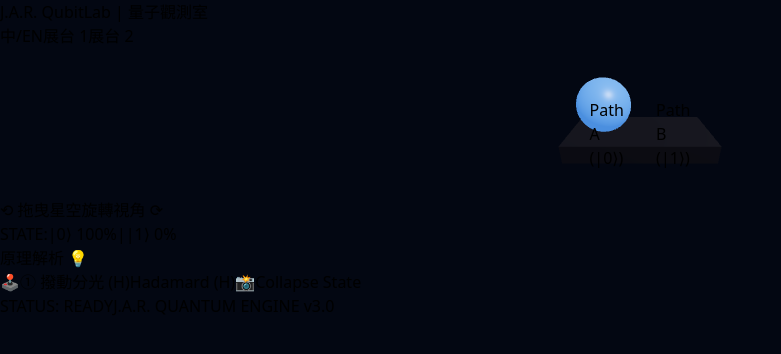
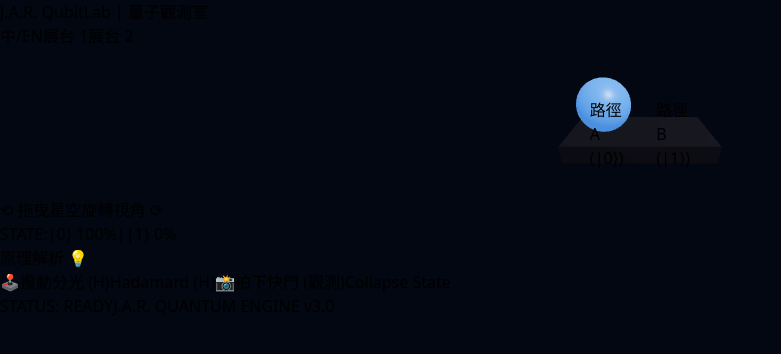
Before and after one commit to jackylawck/JAR-QubitLab, a React (Vite) app: page / in a window 1280 px wide. Shown: the top 354 px of the page, without its empty margins (0-781 px from the left). Built offline with nearby package versions, Linux system fonts and the light colour scheme.

Commit message:
Update translations.ts

```diff
--- a/src/i18n/translations.ts
+++ b/src/i18n/translations.ts
@@ -1,56 +1,66 @@
 // src/i18n/translations.ts
-
 export type Locale = 'zh' | 'en';
 
-export const translations = {
+export interface TranslationSchema {
+  common: {
+    pathA: string;
+    pathB: string;
+    splitBeam: string;
+    interfere: string;
+    measure: string; // 🌟 補回缺失欄位
+    standby: string;
+  };
+  boothOne: {
+    title: string;
+    desc: string;
+    explanation: string; // 🌟 補回原理解析
+  };
+  boothTwo: {
+    title: string;
+    desc: string;
+    explanation: string; // 🌟 補回原理解析
+  };
+}
+
+export const translations: Record<Locale, TranslationSchema> = {
   zh: {
     common: {
-      standby: '待機 (需先分光)',
-      phaseShift: '連續相移 P(ϕ)',
-      phaseFlip: '相位翻轉 (Z-Gate)',
-      inPhase: '同相 (0°)',
-      antiPhase: '反相 (180°)',
-      splitBeam: '① 撥動分光 (H)',
-      interfere: '③ 匯流對撞 (Interfere)',
-      pathA: 'Path A (|0⟩)',
-      pathB: 'Path B (|1⟩)',
+      pathA: '路徑 A (|0⟩)',
+      pathB: '路徑 B (|1⟩)',
+      splitBeam: '撥動分光 (H)',
+      interfere: '匯流對撞',
+      measure: '拍下快門 (觀測)', // 🌟 修復按鈕文字缺失
+      standby: '載入中...',
+    },
+    boothOne: {
+      title: '疊加與坍縮',
+      desc: '撥動分光桿（H 門）使球體進入疊加態；按下拍照快門強制其隨機坍縮。',
+      explanation: '撥動分光桿（施加 Hadamard 門）使粒子進入疊加態，同時分佈在左（|0⟩）與右（|1⟩）。按下快門進行量子觀測，迫使波函數隨機坍縮成確定的一側。',
     },
     boothTwo: {
-      statusSplit: '分光態已建立',
-      statusConstructive: '相長干涉',
-      statusDestructive: '相消干涉',
-    },
-    // Sprint 3 預留
-    boothThree: {
-      entangled: '最大糾纏態已生成 (Bell State)',
-      separable: '可分態 (Separable)',
-      measure: '觀測並坍縮 (Collapse)',
+      title: '波動干涉與機率搬運',
+      desc: '分光後調整相位差，對撞時將透過相消干涉把機率全數搬運至另一端。',
+      explanation: '若為 0° 同相，對撞後右路消亡，能量 100% 匯聚至 Path A；若翻轉為 π（180°）反相，左路相消蒸發，機率 100% 被搬運至 Path B！',
     },
   },
   en: {
     common: {
-      standby: 'Standby (Split First)',
-      phaseShift: 'Phase Shift P(ϕ)',
-      phaseFlip: 'Phase Flip (Z-Gate)',
-      inPhase: 'In-phase (0°)',
-      antiPhase: 'Anti-phase (180°)',
-      splitBeam: '① Split Beam (H)',
-      interfere: '③ Recombine (Interfere)',
       pathA: 'Path A (|0⟩)',
       pathB: 'Path B (|1⟩)',
+      splitBeam: 'Split Beam (H)',
+      interfere: 'Recombine',
+      measure: 'Shutter (Measure)',
+      standby: 'LOADING...',
+    },
+    boothOne: {
+      title: 'Superposition & Collapse',
+      desc: 'Apply Hadamard gate to superpose; click shutter to force collapse.',
+      explanation: 'Applying the Hadamard gate puts the qubit into a superposition of |0⟩ and |1⟩. Clicking the shutter performs a measurement, forcing the wavefunction to collapse into a definite state.',
     },
     boothTwo: {
-      statusSplit: 'Superposition Created',
-      statusConstructive: 'Constructive Interference',
-      statusDestructive: 'Destructive Interference',
-    },
-    boothThree: {
-      entangled: 'Maximally Entangled (Bell State)',
-      separable: 'Separable State',
-      measure: 'Measure & Collapse',
+      title: 'Wave Interference',
+      desc: 'Split paths, tune phase difference, and observe destructive cancellation.',
+      explanation: 'In-phase (0°): Destructive interference eliminates Path B, 100% amplitude stays in Path A. Anti-phase (π): Path A cancels out and 100% amplitude is transported into Path B!',
     },
   },
-} as const;
-
-// 抽取結構型別，強制 zh 與 en 鍵值完全一致
-export type TranslationSchema = typeof translations['zh'];
+};
```
